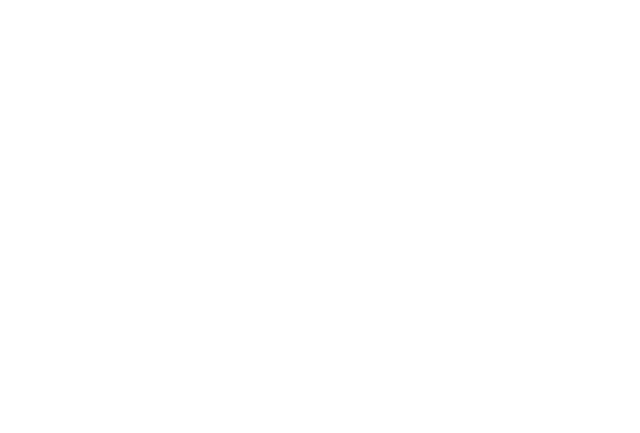
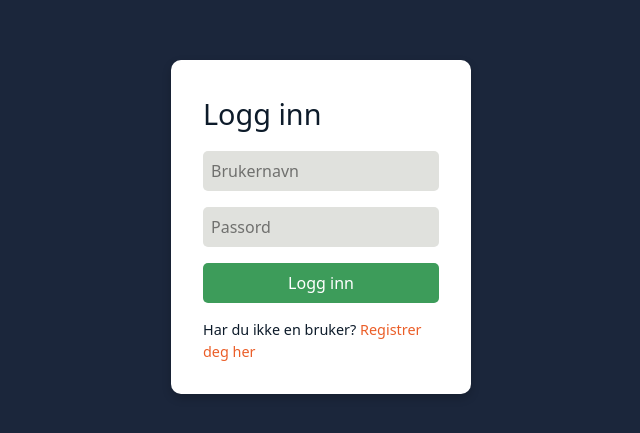
Before and after one commit to NTNU-IDI/scrum-project-2025-team11, a Vue app in the folder frontend/: page /login in a window 1280 px wide. Shown: the part 173-606 px from the top of the page, without its empty margins (319-959 px from the left). Built offline with nearby package versions, Linux system fonts and the light colour scheme; the HTML template or start-up script is replaced by a standard one.

Commit message:
Created login component and login view

```diff
--- a/frontend/src/assets/base.css
+++ b/frontend/src/assets/base.css
@@ -7,4 +7,6 @@
   --orange: #eb5e28;
   --good-green: #3d9c5a;
   --bad-red: #bf0603;
+
+  --white: white;
 }
--- a/frontend/src/assets/main.css
+++ b/frontend/src/assets/main.css
@@ -0,0 +1,62 @@
+.register-login-wrapper {
+  display: flex;
+  justify-content: center;
+  align-items: center;
+  height: 100vh;
+  background-color: var(--dark-blue);
+}
+
+.register-login-container {
+  background: var(--white);
+  padding: 2rem;
+  border-radius: 10px;
+  box-shadow: 0 4px 10px rgba(0, 0, 0, 0.2);
+  width: 300px;
+  text-align: left;
+}
+
+h1 {
+  font-size: 1.8rem;
+  margin-bottom: 1rem;
+  color: var(--darkest-blue);
+}
+
+input {
+  width: 100%;
+  padding: 0.5rem;
+  margin-bottom: 1rem;
+  border: none;
+  border-radius: 5px;
+  background-color: var(--grey);
+  font-size: 1rem;
+}
+
+button {
+  width: 100%;
+  padding: 0.5rem;
+  color: var(--white);
+  border: none;
+  border-radius: 5px;
+  font-size: 1rem;
+  cursor: pointer;
+  transition: transform 0.2s ease;
+}
+
+button:hover {
+  transform: scale(1.03);
+}
+
+.good-button {
+  background-color: var(--good-green);
+}
+
+.register-login-text {
+  margin-top: 1rem;
+  font-size: 0.9rem;
+  color: var(--darkest-blue);
+}
+
+.link {
+  color: var(--orange);
+  text-decoration: none;
+}
--- /dev/null
+++ b/frontend/src/components/LogInComponent.vue
@@ -0,0 +1,14 @@
+<script setup lang="ts">
+</script>
+
+<template>
+  <div class="register-login-container">
+    <h1>Logg inn</h1>
+    <input type="text" placeholder="Brukernavn"/>
+    <input type="password" placeholder="Passord"/>
+    <button class="good-button">Logg inn</button>
+    <p class="register-login-text">
+      Har du ikke en bruker? <a href="#" class="link">Registrer deg her</a>
+    </p>
+  </div>
+</template>
--- a/frontend/src/views/LogInView.vue
+++ b/frontend/src/views/LogInView.vue
@@ -1,5 +1,9 @@
+<script setup lang="ts">
+import LogInComponent from '@/components/LogInComponent.vue';
+</script>
+
 <template>
+  <div class="register-login-wrapper">
+    <LogInComponent/>
+  </div>
 </template>
-
-<script lang="ts" setup>
-</script>
```
